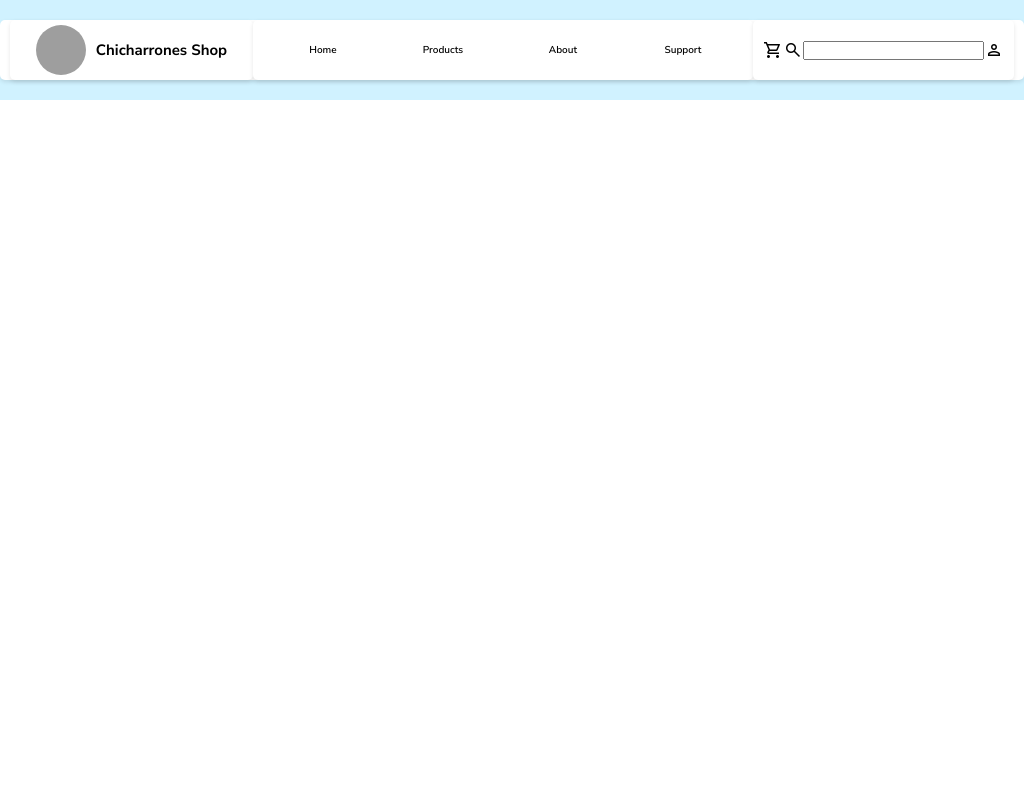
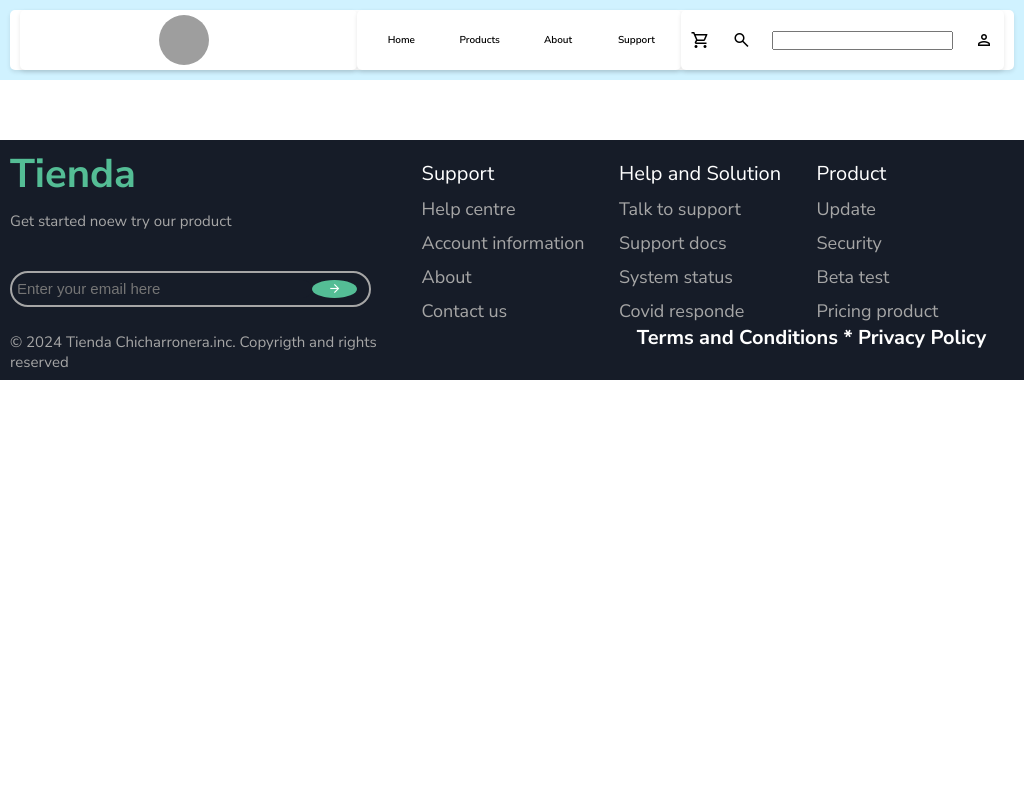
Before and after one commit to cris2265/grupo2_tienda_2024, a plain HTML site: page index.html in a window 1024 px wide. Shown: the top 800 px of the page. Drawn offline with nearby package versions, Linux system fonts and the light colour scheme; no server answers; grey boxes are pictures that could not be loaded.

Commit message:
Pantalla 3

```diff
--- a/css/pantalla_3.css
+++ b/css/pantalla_3.css
@@ -2,10 +2,75 @@
     #root {
         width: 100%;
         height: 100%;
-        position: absolute;
         top: 0;
         left: 0;
         right: 0;
         bottom: 0;
+        display: flex;
+        flex-direction: column;
+    }
+    #header {
+        display: flex;
+        width: 100%;
+        padding: 1rem;
+    }
+    .logito h2 {
+        display: none;
+    }
+    .tipos {
+        width: 100%;
+        display: flex;
+        gap: 1rem;
+    }
+    .tipos div {
+        width: 100%;
+    }
+    #categorias {
+        width: 100%;
+        padding: 1rem;
+        display: flex;
+        justify-content: space-between;
+        flex-direction: row;
+    }
+    .opciones {
+        width: 15rem;
+        height: 15rem;
+    }
+    #cuerpo {
+        padding: 1rem;
+        display: flex;
+        flex-wrap: wrap;
+        gap: 2rem;
+        justify-content: space-between;
+    }
+    .item_producto {
+        width: 30%;
+        display: flex;
+
+    }
+    #footer {
+        padding: 1rem;
+    }
+    #secciones_1 h3 {
+        font-size: 4rem;
+    }
+    #secciones_1 span {
+        font-size: 1.5rem;
+    }
+    #mail {
+        width: 90%;
+        height: 70%;
+    }
+    #mail input {
+        font-size: 1.5rem;
+    }
+    #titulo {
+        font-size: 2rem;
+    }
+    #subtitulos {
+        font-size: 1.8rem;
+    }
+    #terms {
+        font-size: 2rem;
     }
 }
--- a/css/pantalla_4.css
+++ b/css/pantalla_4.css
@@ -2,7 +2,6 @@
     #root {
         width: 100%;
         height: 100%;
-        position: absolute;
         top: 0;
         left: 0;
         right: 0;
--- a/js/Main.js
+++ b/js/Main.js
@@ -1,3 +1,4 @@
+
 let Dom = document.querySelector("#root");
 
 Dom.innerHTML = `
```
